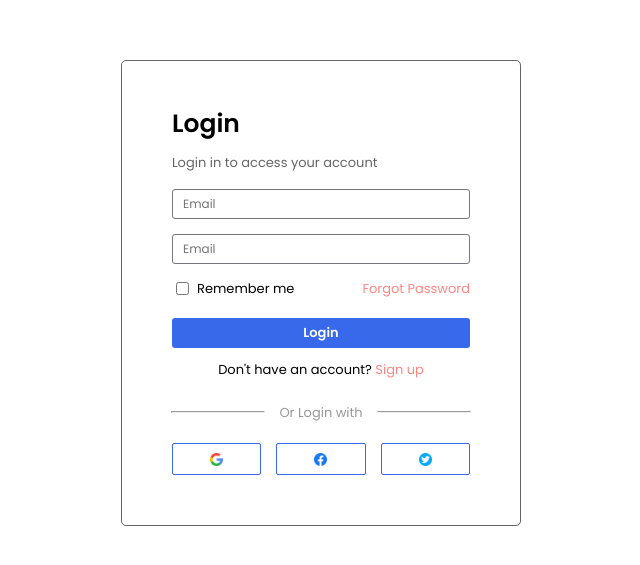
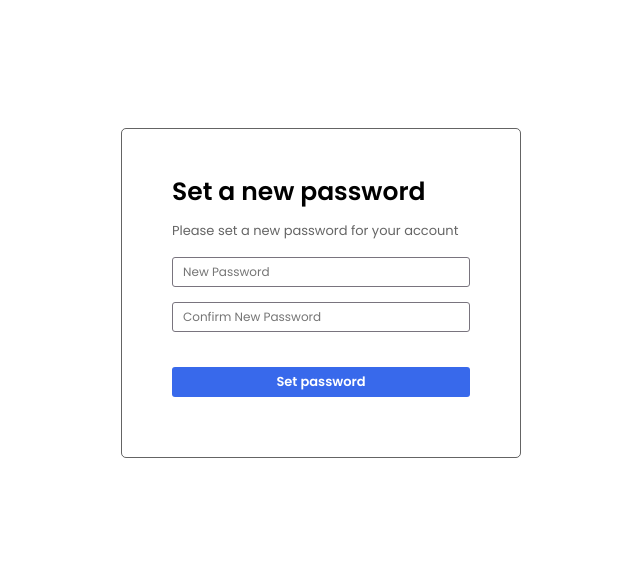
Before and after one commit to tlhalesebaeng/auth-template-frontend, a React (Vite) app in the folder frontend/: page / in a window 1280 px wide. Shown: the part 107-672 px from the top of the page, without its empty margins (319-959 px from the left). Built offline with nearby package versions, Linux system fonts and the light colour scheme.

Commit message:
Reset password page design

```diff
--- a/frontend/src/App.jsx
+++ b/frontend/src/App.jsx
@@ -1,6 +1,7 @@
 import Login from './pages/authPages/Login';
+import ResetPassword from './pages/authPages/ResetPassword';
 import './App.css';
 
 export default function App() {
-    return <Login />;
+    return <ResetPassword />;
 }
--- a/frontend/src/components/auth-components/Auth.jsx
+++ b/frontend/src/components/auth-components/Auth.jsx
@@ -1,6 +1,6 @@
 import './Auth.css';
 
-export default function Auth({ title, children, description }) {
+export default function Auth({ children, title, description }) {
     return (
         <main className="auth-card column">
             <h1>{title}</h1>
--- a/frontend/src/pages/authPages/ResetPassword.jsx
+++ b/frontend/src/pages/authPages/ResetPassword.jsx
@@ -1,3 +1,16 @@
+import Auth from '../../components/auth-components/Auth';
+import Button from '../../utils/Button';
+import Input from '../../utils/Input';
+
 export default function ResetPassword() {
-    return <h1>Set a new password</h1>;
+    const description = 'Please set a new password for your account';
+    return (
+        <Auth title="Set a new password" description={description}>
+            <div className="input-container column">
+                <Input type="password" placeholder="New Password" />
+                <Input type="password" placeholder="Confirm New Password" />
+            </div>
+            <Button title="Set password" />
+        </Auth>
+    );
 }
```
